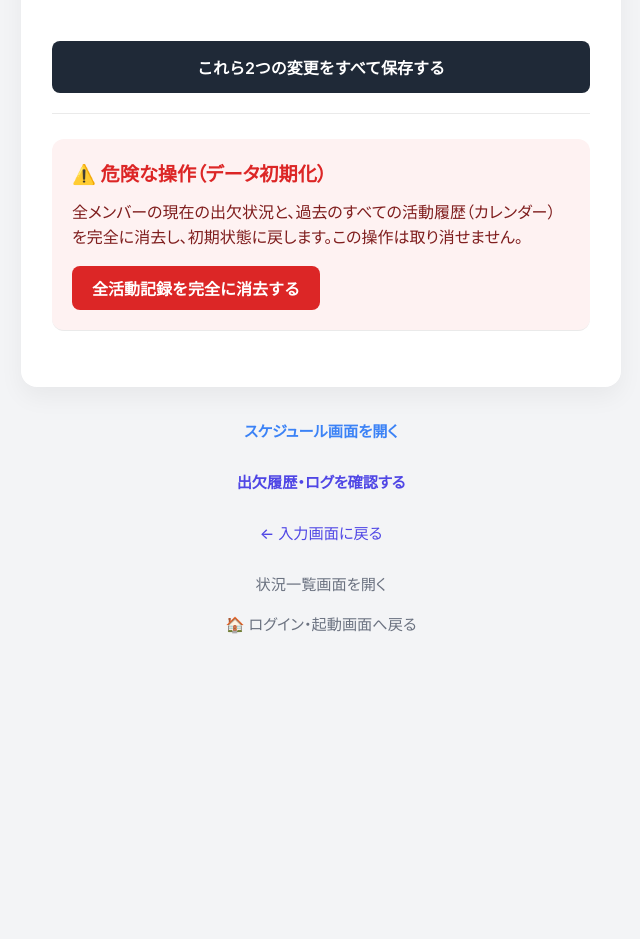
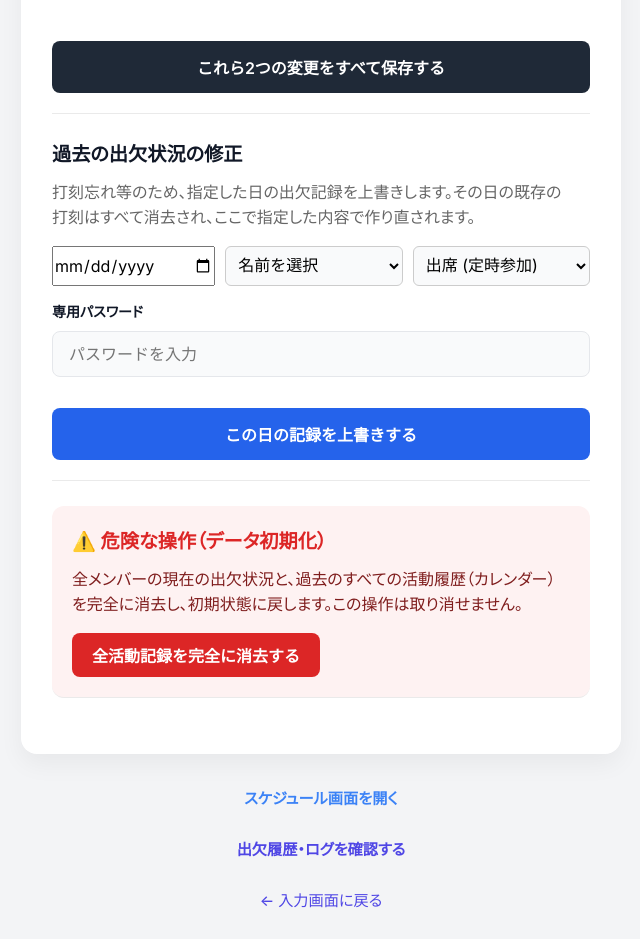
Before and after one commit to zaizen56u-lgtm/club-attendance-system, a website: page public/admin.html in a window 1280 px wide. Shown: the part 1520-2459 px from the top of the page, without its empty margins (319-959 px from the left). Before the commit the page ends 2197 px from the top, so only its background shows below. Drawn offline with nearby package versions, Linux system fonts and the light colour scheme; no server answers; sample sign-in values are in the browser's storage.

Commit message:
Add files via upload

```diff
--- a/public/admin.html
+++ b/public/admin.html
@@ -122,6 +122,34 @@
                 </form>
             </section>
 
+            <section style="margin-bottom: 25px; padding-bottom: 20px; border-bottom: 1px solid #eaeaea;">
+                <h2 style="margin-bottom: 10px;">過去の出欠状況の修正</h2>
+                <p style="color: #666; margin-bottom: 15px;">打刻忘れ等のため、指定した日の出欠記録を上書きします。その日の既存の打刻はすべて消去され、ここで指定した内容で作り直されます。</p>
+                <form id="override-past-form">
+                    <div class="form-group" style="display: flex; gap: 10px; flex-wrap: wrap; margin-bottom: 15px;">
+                        <input type="date" id="past-target-date" style="flex: 1; min-width: 130px;" required>
+                        <select id="past-member-select" style="flex: 1; min-width: 130px; padding: 8px; border: 1px solid #ccc; border-radius: 6px; font-size: 1rem;" required>
+                            <option value="" disabled selected>名前を選択</option>
+                        </select>
+                        <select id="past-status-select" style="flex: 1; min-width: 130px; padding: 8px; border: 1px solid #ccc; border-radius: 6px; font-size: 1rem;" required>
+                            <option value="出席">出席 (定時参加)</option>
+                            <option value="欠席">欠席</option>
+                            <option value="遅刻">遅刻 (時間指定)</option>
+                            <option value="消去">記録を消去 (未設定へ)</option>
+                        </select>
+                    </div>
+                    <div id="past-late-time-container" style="display: none; margin-bottom: 15px;">
+                        <label for="past-late-time" style="font-weight: bold; color: #555;">遅刻した到着時刻:</label>
+                        <input type="time" id="past-late-time" value="17:00" style="padding: 8px; border: 1px solid #ccc; border-radius: 6px; margin-left: 10px;">
+                    </div>
+                    <div class="form-group" style="margin-bottom: 15px;">
+                        <label for="past-override-password">専用パスワード</label>
+                        <input type="password" id="past-override-password" placeholder="パスワードを入力" required>
+                    </div>
+                    <button type="submit" class="submit-btn" style="background: #2563EB;">この日の記録を上書きする</button>
+                </form>
+            </section>
+
             <section style="margin-bottom: 25px; padding-bottom: 20px; border-bottom: 1px solid #eaeaea; background-color: #FEF2F2; padding: 20px; border-radius: 12px;">
                 <h2 style="color: #DC2626; margin-bottom: 10px;">⚠️ 危険な操作（データ初期化）</h2>
                 <p style="color: #7F1D1D; margin-bottom: 15px;">全メンバーの現在の出欠状況と、過去のすべての活動履歴（カレンダー）を完全に消去し、初期状態に戻します。この操作は取り消せません。</p>
@@ -137,6 +165,6 @@
         <br><a href="index.html" class="nav-link" style="color: #6B7280; margin-top: 15px; display: inline-block;">🏠 ログイン・起動画面へ戻る</a></div>
     </div>
 
-    <script src="admin.js?v=1.4"></script>
+    <script src="admin.js?v=1.5"></script>
 </body>
 </html>
```
